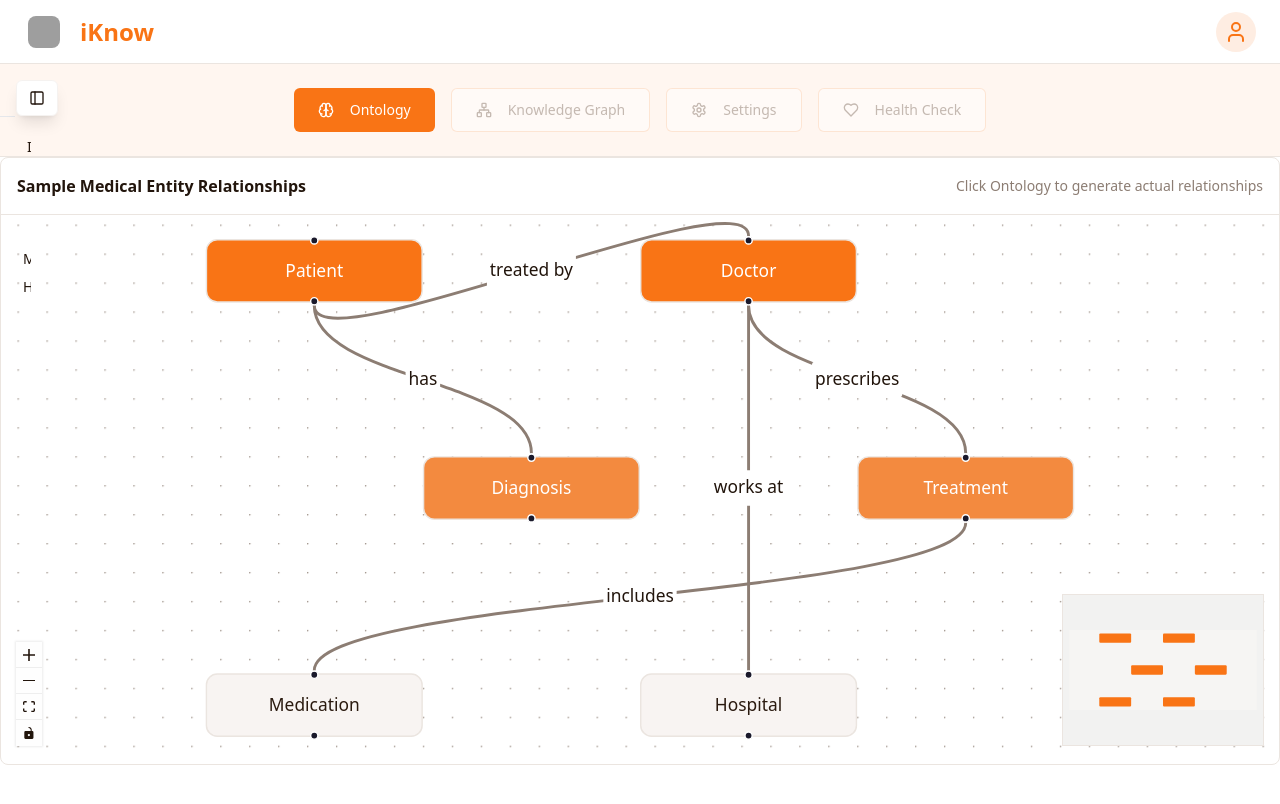
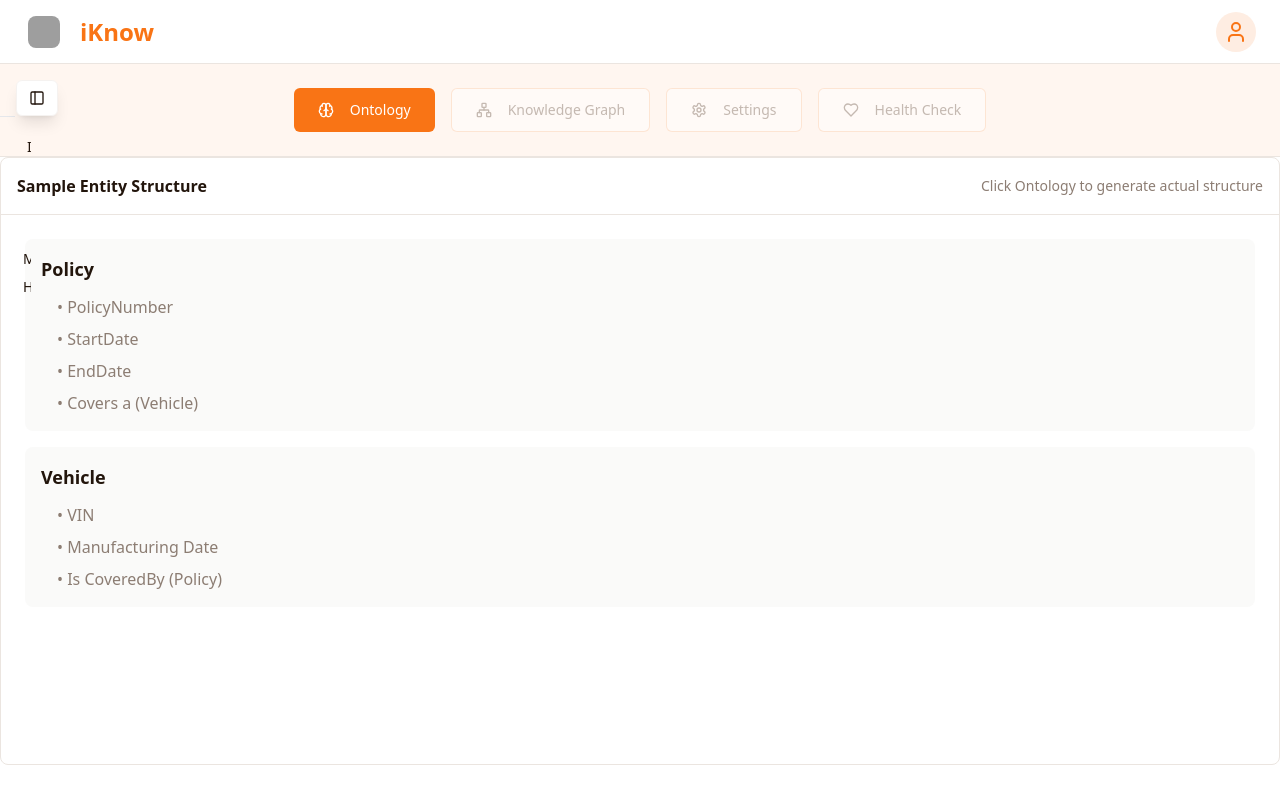
Before and after one commit to ankitraopwc/orange-insight-weaver, a React (Vite) app: page / in a window 1280 px wide. Shown: the top 804 px of the page. Built offline with nearby package versions, Linux system fonts and the light colour scheme; grey boxes are pictures that could not be loaded.

Commit message:
Comment out graph generation
Comment out the code responsible for generating the entity relationship graph. Instead, display a human-readable format as shown in the screenshot.

```diff
--- a/src/components/RelationshipGraph.tsx
+++ b/src/components/RelationshipGraph.tsx
@@ -54,6 +54,8 @@ export const RelationshipGraph = ({ ttlData }: RelationshipGraphProps) => {
     }
   }, [ttlData, setNodes, setEdges]);
 
+  // Commented out graph visualization - will show human readable format instead
+  /*
   return (
     <div className="flex-1">
       <div className="bg-card border border-border rounded-lg h-[calc(100vh-12rem)]">
@@ -101,4 +103,122 @@ export const RelationshipGraph = ({ ttlData }: RelationshipGraphProps) => {
       </div>
     </div>
   );
+  */
+
+  const renderHumanReadableFormat = () => {
+    if (!ttlData) {
+      return (
+        <div className="space-y-4">
+          <div className="bg-muted/50 p-4 rounded-lg">
+            <h4 className="font-semibold text-lg mb-3 text-foreground">Policy</h4>
+            <ul className="space-y-2 ml-4">
+              <li className="text-muted-foreground">• PolicyNumber</li>
+              <li className="text-muted-foreground">• StartDate</li>
+              <li className="text-muted-foreground">• EndDate</li>
+              <li className="text-muted-foreground">• Covers a (Vehicle)</li>
+            </ul>
+          </div>
+          <div className="bg-muted/50 p-4 rounded-lg">
+            <h4 className="font-semibold text-lg mb-3 text-foreground">Vehicle</h4>
+            <ul className="space-y-2 ml-4">
+              <li className="text-muted-foreground">• VIN</li>
+              <li className="text-muted-foreground">• Manufacturing Date</li>
+              <li className="text-muted-foreground">• Is CoveredBy (Policy)</li>
+            </ul>
+          </div>
+        </div>
+      );
+    }
+
+    // Parse actual TTL data to show human readable format
+    const actualTtlData = typeof ttlData === 'string' ? ttlData : (ttlData as any)?.ttl || ttlData;
+    const lines = actualTtlData.split('\n');
+
+    // Extract main entities and their properties
+    const entities: Record<string, { properties: string[], relationships: string[] }> = {};
+
+    for (const line of lines) {
+      if (line.includes('a owl:Class') && line.includes('rdfs:label')) {
+        const match = line.match(/ns1:(\w+)\s+a\s+owl:Class/);
+        if (match) {
+          const entityName = match[1];
+          if (!entities[entityName]) {
+            entities[entityName] = { properties: [], relationships: [] };
+          }
+        }
+      }
+
+      // Extract properties
+      if (line.includes('a owl:DatatypeProperty') || line.includes('a owl:ObjectProperty')) {
+        const match = line.match(/ns1:(\w+)\s+a\s+owl:(Datatype|Object)Property/);
+        if (match) {
+          const propName = match[1];
+          const propType = match[2];
+
+          // Find which entity this property belongs to by looking at domain
+          const domainMatch = line.match(/rdfs:domain\s+ns1:(\w+)/);
+          if (domainMatch) {
+            const entityName = domainMatch[1];
+            if (!entities[entityName]) {
+              entities[entityName] = { properties: [], relationships: [] };
+            }
+
+            if (propType === 'Datatype') {
+              entities[entityName].properties.push(propName);
+            } else {
+              entities[entityName].relationships.push(propName);
+            }
+          }
+        }
+      }
+    }
+
+    return (
+      <div className="space-y-4 max-h-[calc(100vh-16rem)] overflow-y-auto">
+        {Object.entries(entities).slice(0, 10).map(([entityName, data]) => (
+          <div key={entityName} className="bg-muted/50 p-4 rounded-lg">
+            <h4 className="font-semibold text-lg mb-3 text-foreground">{entityName}</h4>
+            <div className="ml-4 space-y-1">
+              {data.properties.slice(0, 5).map((prop, idx) => (
+                <div key={idx} className="text-muted-foreground">• {prop}</div>
+              ))}
+              {data.relationships.slice(0, 3).map((rel, idx) => (
+                <div key={idx} className="text-blue-600">• {rel} (relationship)</div>
+              ))}
+              {(data.properties.length > 5 || data.relationships.length > 3) && (
+                <div className="text-xs text-muted-foreground italic">... and more</div>
+              )}
+            </div>
+          </div>
+        ))}
+        {Object.keys(entities).length > 10 && (
+          <div className="text-center text-muted-foreground text-sm">
+            ... and {Object.keys(entities).length - 10} more entities
+          </div>
+        )}
+      </div>
+    );
+  };
+
+  return (
+    <div className="flex-1">
+      <div className="bg-card border border-border rounded-lg h-[calc(100vh-12rem)]">
+        <div className="p-4 border-b border-border">
+          <div className="flex items-center justify-between">
+            <h3 className="font-semibold text-card-foreground">
+              {ttlData ? "Ontology Entity Structure" : "Sample Entity Structure"}
+            </h3>
+            {!ttlData && (
+              <span className="text-sm text-muted-foreground">
+                Click Ontology to generate actual structure
+              </span>
+            )}
+          </div>
+        </div>
+        <div className="p-6 h-[calc(100%-60px)] overflow-y-auto">
+          {renderHumanReadableFormat()}
+        </div>
+      </div>
+    </div>
+  );
 };
```
